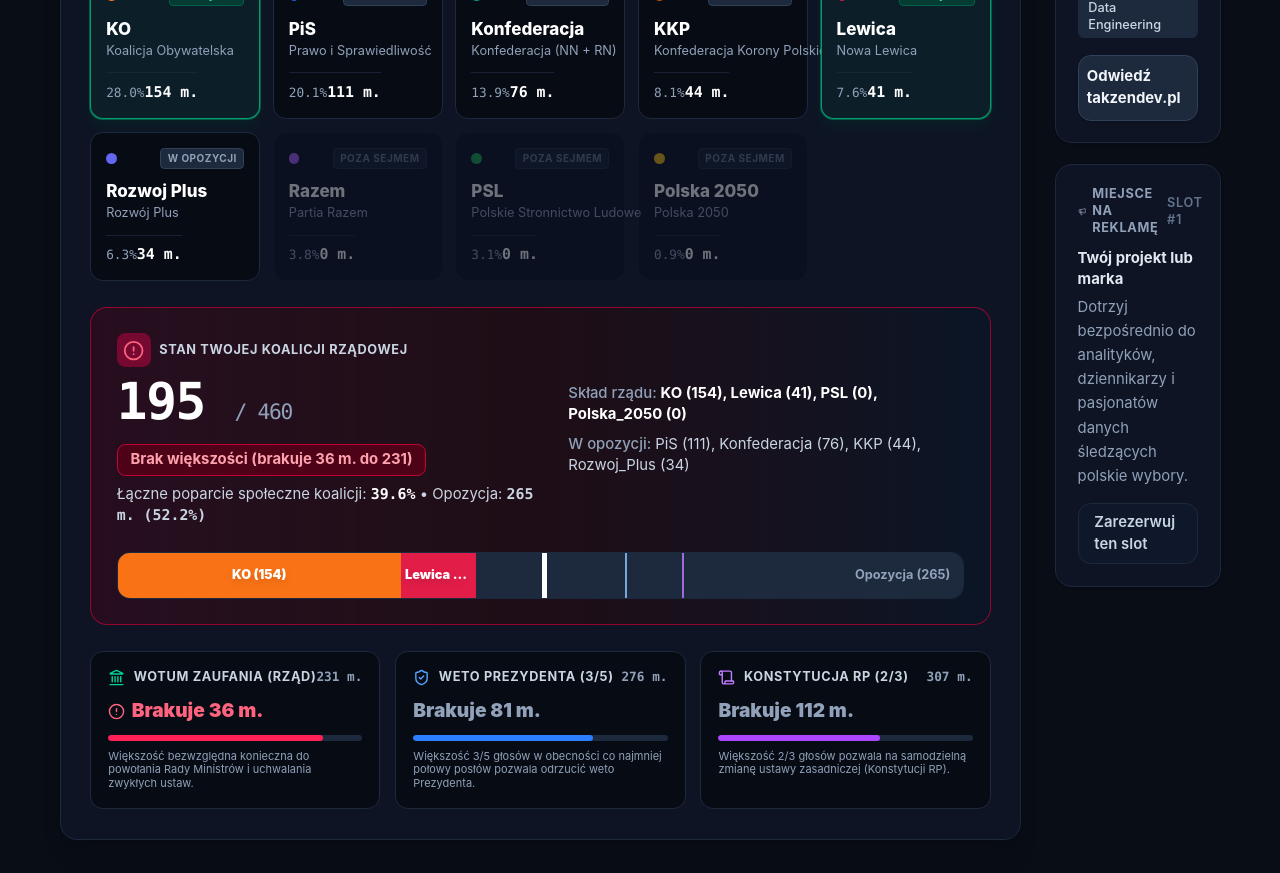
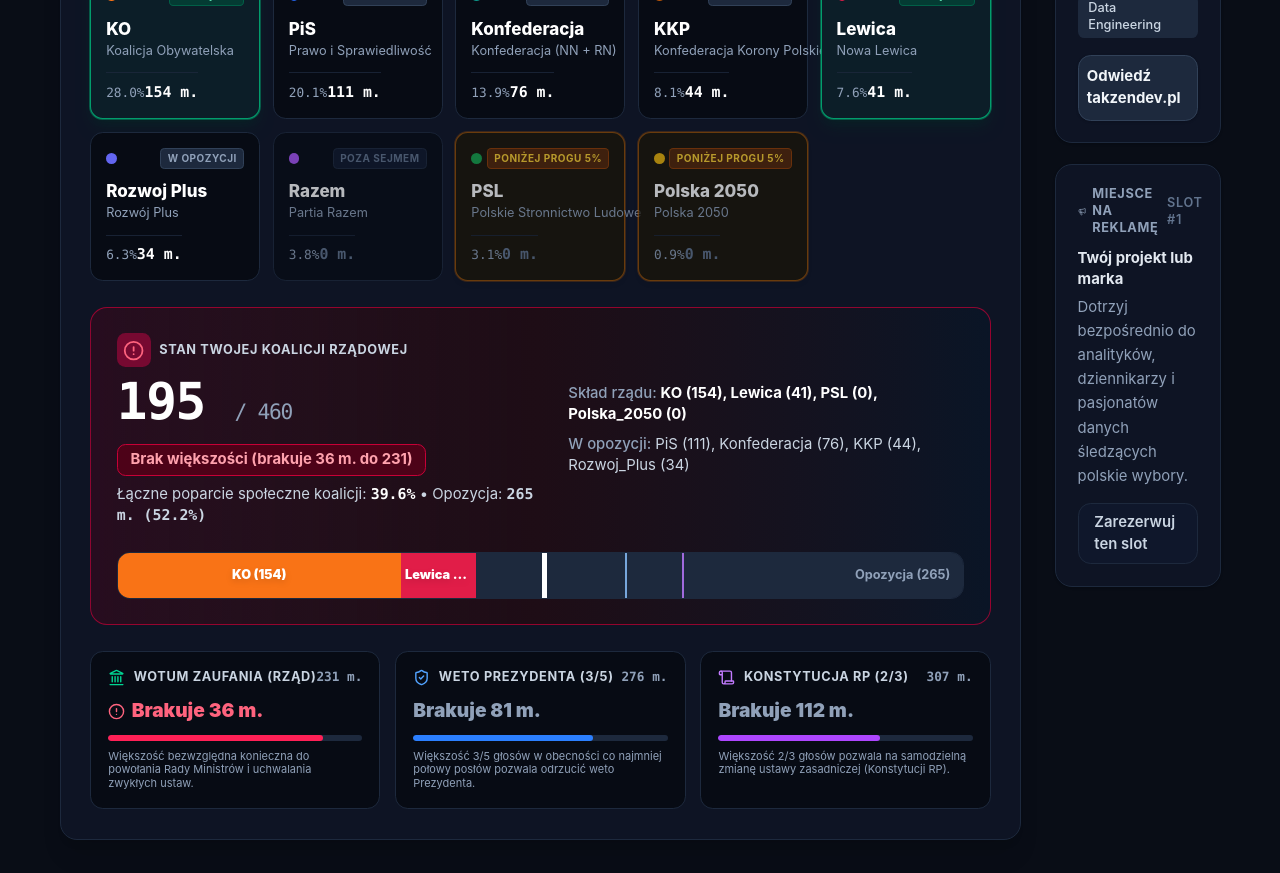
Before and after one commit to takzen/election-pulse-timesfm, a Next.js app in the folder web/: page / in a window 1280 px wide. Shown: the part 2680-3553 px from the top of the page. Built offline with nearby package versions, Linux system fonts and the light colour scheme.

Commit message:
fix(simulator): allow toggling sub-threshold parties, remove unused imports/state, improve UX labels

```diff
--- a/web/components/CoalitionSimulator.tsx
+++ b/web/components/CoalitionSimulator.tsx
@@ -10,8 +10,6 @@
   RotateCcw,
   Sparkles,
   Share2,
-  Users,
-  Info,
 } from "lucide-react";
 
 interface PartyMeta {
@@ -83,7 +81,6 @@
   const [selectedParties, setSelectedParties] = useState<Set<string>>(
     () => new Set(["KO", "PSL", "Polska_2050", "Lewica"])
   );
-  const [copiedShare, setCopiedShare] = useState(false);
 
   // List of parties eligible for the Sejm (excluding non-partisan options and parties below 5%)
   const parliamentParties = useMemo(() => {
@@ -259,15 +256,14 @@
             return (
               <button
                 key={party.key}
-                onClick={() => canGovern && toggleParty(party.key)}
-                disabled={!canGovern}
-                className={`relative flex flex-col justify-between p-3.5 rounded-xl border text-left transition select-none ${
-                  !canGovern
-                    ? "opacity-40 border-slate-800/40 bg-slate-950/40 cursor-not-allowed"
-                    : isSelected
-                    ? "border-emerald-500/80 bg-[#0c1e28] shadow-lg shadow-emerald-950/40 ring-1 ring-emerald-500/40"
-                    : "border-slate-800 bg-[#070b14] hover:border-slate-700 hover:bg-slate-900/80 cursor-pointer"
-                }`}
+                onClick={() => toggleParty(party.key)}
+                className={`relative flex flex-col justify-between p-3.5 rounded-xl border text-left transition select-none cursor-pointer ${
+                  isSelected
+                    ? canGovern
+                      ? "border-emerald-500/80 bg-[#0c1e28] shadow-lg shadow-emerald-950/40 ring-1 ring-emerald-500/40"
+                      : "border-amber-600/60 bg-[#1a1508] shadow-md ring-1 ring-amber-600/30"
+                    : "border-slate-800 bg-[#070b14] hover:border-slate-700 hover:bg-slate-900/80"
+                }${!canGovern ? " opacity-70" : ""}`}
               >
                 {/* Top: Status Pill + Indicator */}
                 <div className="flex items-center justify-between gap-1 w-full">
@@ -278,13 +274,21 @@
                   <span
                     className={`text-[10px] font-bold px-1.5 py-0.5 rounded border uppercase tracking-wider ${
                       !canGovern
-                        ? "bg-slate-900 text-slate-500 border-slate-800"
+                        ? isSelected
+                          ? "bg-amber-900/60 text-amber-300 border-amber-700/60"
+                          : "bg-slate-900 text-slate-500 border-slate-800"
                         : isSelected
                         ? "bg-emerald-900/60 text-emerald-300 border-emerald-700/60"
                         : "bg-slate-800 text-slate-400 border-slate-700"
                     }`}
                   >
-                    {!canGovern ? "Poza Sejmem" : isSelected ? "W rządzie" : "W opozycji"}
+                    {!canGovern
+                      ? isSelected
+                        ? "Poniżej progu 5%"
+                        : "Poza Sejmem"
+                      : isSelected
+                      ? "W rządzie"
+                      : "W opozycji"}
                   </span>
                 </div>
 
@@ -301,7 +305,9 @@
                   <span className="text-xs font-mono text-slate-400">
                     {party.forecast.toFixed(1)}%
                   </span>
-                  <span className="text-xs sm:text-sm font-bold font-mono text-white">
+                  <span className={`text-xs sm:text-sm font-bold font-mono ${
+                    !canGovern ? "text-slate-500" : "text-white"
+                  }`}>
                     {party.inSejm ? `${party.seats} m.` : "0 m."}
                   </span>
                 </div>
```
